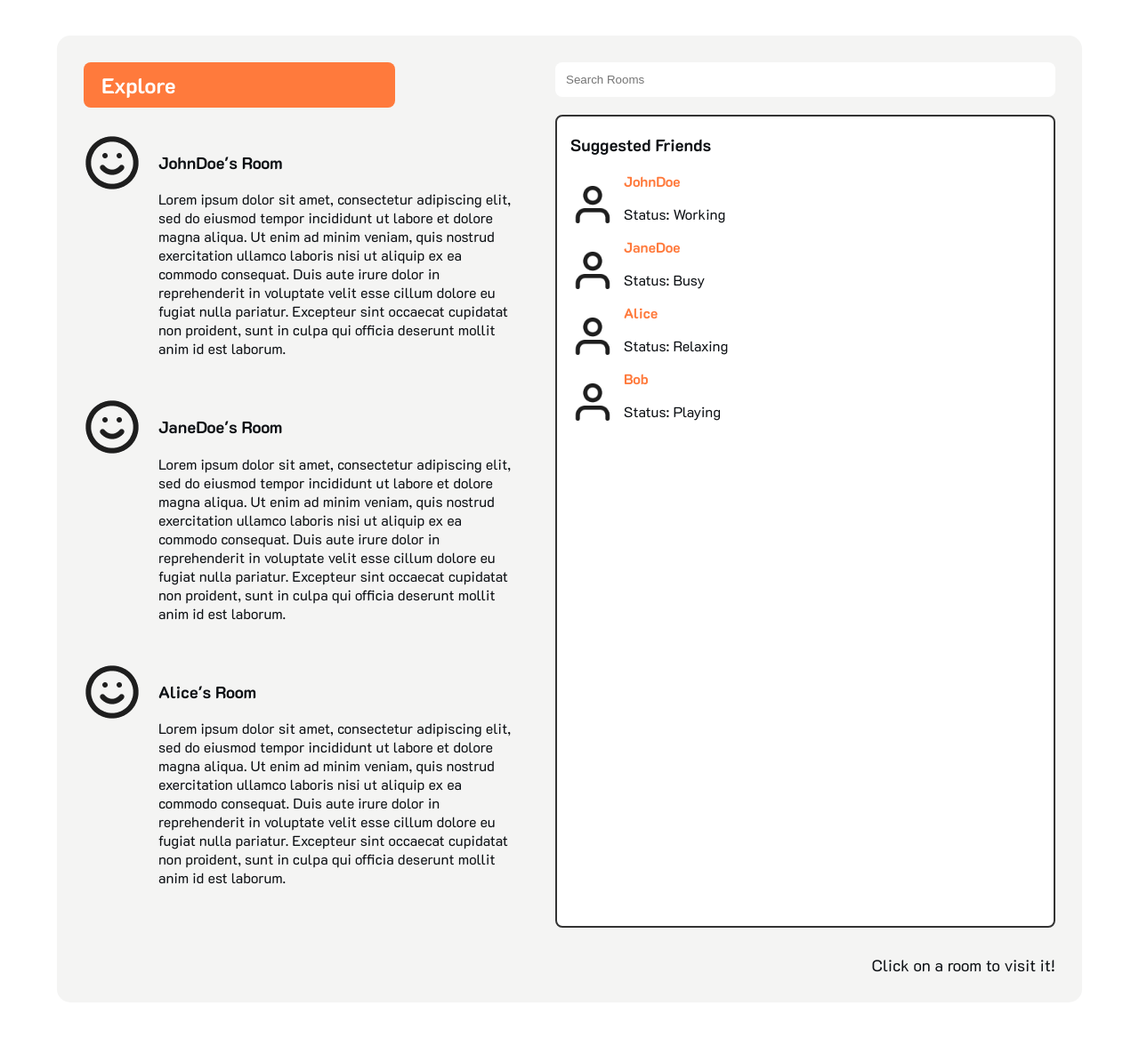
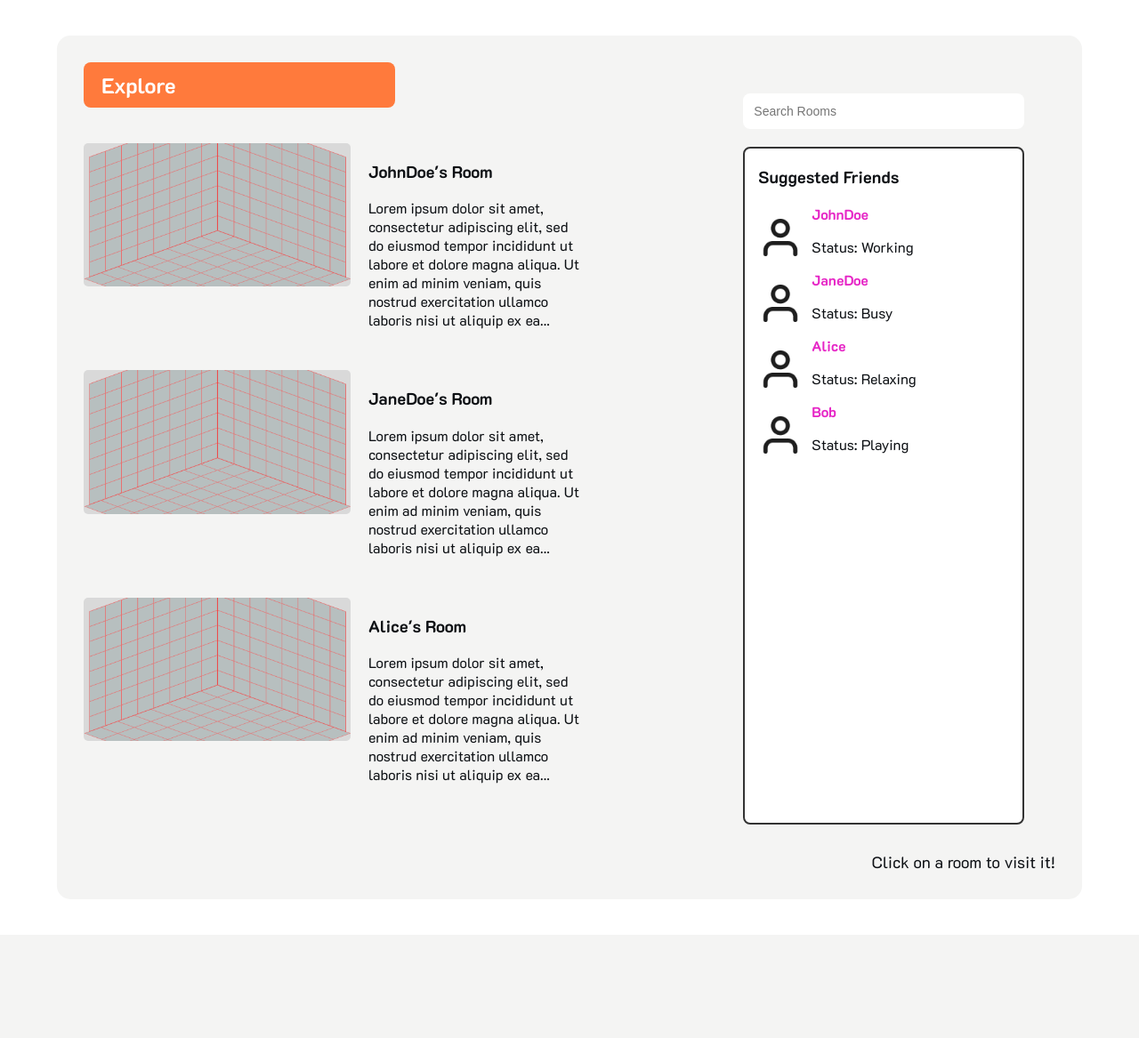
Before and after one commit to dvil-git03/SoftwareSnakes-10-project-CSCE3444, a Django app: template users/templates/explore.html in a window 1280 px wide. Shown: the part 74-1241 px from the top of the page at 89% size. After the commit the page ends 1051 px from the top, so only its background shows below. Run offline with Django 5.2, Linux system fonts and the light colour scheme; the template is opened without the code that fills it, so the values that code supplies are empty.

Commit message:
Updated templates and static files to best match Sprint_3 after Bethany's changes

```diff
--- a/static/css/main.css
+++ b/static/css/main.css
@@ -17,6 +17,7 @@
     --primary-orange: #FF7E42;
     --primary-yellow: #FFB343;
     --primary-teal: #42EAFF;
+    --primary-purple: #E626C6;
 
     /*neutrals*/
     --white: #FFFFFF;
@@ -213,15 +214,12 @@ body {
     background: var(--light-gray);
     border-radius: 15px;
     padding: 30px;
+    min-height: 500px;
 }
 
 .explore-container {
     display: flex;
     gap: 40px;
-}
-
-.explore-left {
-    flex: 2;
 }
 
 .explore-header {
@@ -240,28 +238,34 @@ body {
     display: inline-block;
 }
 
+.explore-left {
+    flex: 2;
+}
+
 .explore-room {
     display: flex;
     gap: 20px;
     margin-bottom: 30px;
     align-items: flex-start;
+    margin-right: 20%;
 }
 
 .explore-room img {
     object-fit: contain;
     width: 300px;
     border-radius: 5px;
-    border: 10px #333
+    border: 10px #333;
+    margin-bottom: 40px;
 }
 
 .explore-room-text {
-    width: 200px;
+    width: 300px;
     word-wrap: break-word;
 }
 
 .explore-room-text h3 {
     margin: 0;
-    color: #ff7a3c;
+    color: var(--primary-orange);
 }
 
 .explore-room-text p {
@@ -276,12 +280,13 @@ body {
 }
 
 .explore-search {
-    /* You shouldn't need to specify such an exact width, but I can't get this to align as I want it to without doing... this. */
-    width: 562px;
+    width: 90%;
     padding: 12px;
     border-radius: 8px;
     border: none;
     margin-bottom: 20px;
+    margin-top: 10%;
+    font-size: 14px;
 }
 
 .explore-friends {
@@ -291,6 +296,7 @@ body {
     padding-top: 0px;
     background: var(--white);
     flex-grow: 1;
+    width: 90%;
     margin-top: 0;
 }
 
@@ -307,7 +313,7 @@ body {
 }
 
 .explore-account-info b {
-    color: #ff7a3c
+    color: var(--primary-purple);
 }
 
 .explore-footer {
--- a/users/templates/explore.html
+++ b/users/templates/explore.html
@@ -24,52 +24,37 @@
 
                 <!-- These spots are placeholders as of right now, since we require proper scripting for the functionality required. -->
                 <div class="explore-room">
-                    <img src="{% static 'images/smily_face.png' %}">
+                    <img src="{% static 'images/room_preview.png' %}">
                     <div class="explore-room-test">
                         <h3>JohnDoe's Room</h3>
                         <p>
                             Lorem ipsum dolor sit amet, consectetur adipiscing elit, sed do eiusmod tempor incididunt ut
                             labore et dolore magna aliqua.
-                            Ut enim ad minim veniam, quis nostrud exercitation ullamco laboris nisi ut aliquip ex ea
-                            commodo consequat.
-                            Duis aute irure dolor in reprehenderit in voluptate velit esse cillum dolore eu fugiat nulla
-                            pariatur.
-                            Excepteur sint occaecat cupidatat non proident, sunt in culpa qui officia deserunt mollit
-                            anim id est laborum.
+                            Ut enim ad minim veniam, quis nostrud exercitation ullamco laboris nisi ut aliquip ex ea...
                         </p>
                     </div>
                 </div>
 
                 <div class="explore-room">
-                    <img src="{% static 'images/smily_face.png' %}">
+                    <img src="{% static 'images/room_preview.png' %}">
                     <div class="explore-room-test">
                         <h3>JaneDoe's Room</h3>
                         <p>
                             Lorem ipsum dolor sit amet, consectetur adipiscing elit, sed do eiusmod tempor incididunt ut
                             labore et dolore magna aliqua.
-                            Ut enim ad minim veniam, quis nostrud exercitation ullamco laboris nisi ut aliquip ex ea
-                            commodo consequat.
-                            Duis aute irure dolor in reprehenderit in voluptate velit esse cillum dolore eu fugiat nulla
-                            pariatur.
-                            Excepteur sint occaecat cupidatat non proident, sunt in culpa qui officia deserunt mollit
-                            anim id est laborum.
+                            Ut enim ad minim veniam, quis nostrud exercitation ullamco laboris nisi ut aliquip ex ea...
                         </p>
                     </div>
                 </div>
 
                 <div class="explore-room">
-                    <img src="{% static 'images/smily_face.png' %}">
+                    <img src="{% static 'images/room_preview.png' %}">
                     <div class="explore-room-test">
                         <h3>Alice's Room</h3>
                         <p>
                             Lorem ipsum dolor sit amet, consectetur adipiscing elit, sed do eiusmod tempor incididunt ut
                             labore et dolore magna aliqua.
-                            Ut enim ad minim veniam, quis nostrud exercitation ullamco laboris nisi ut aliquip ex ea
-                            commodo consequat.
-                            Duis aute irure dolor in reprehenderit in voluptate velit esse cillum dolore eu fugiat nulla
-                            pariatur.
-                            Excepteur sint occaecat cupidatat non proident, sunt in culpa qui officia deserunt mollit
-                            anim id est laborum.
+                            Ut enim ad minim veniam, quis nostrud exercitation ullamco laboris nisi ut aliquip ex ea...
                         </p>
                     </div>
                 </div>
--- a/users/templates/profile.html
+++ b/users/templates/profile.html
@@ -30,7 +30,9 @@
             </aside>
 
             <section class="prof-sett-main">
-                <h1>My Profile</h1>
+                <div class="proff-sett-main">
+                    <h1>My Profile</h1>
+                </div>
 
                 <div class="profile-top">
                     <div class="avatar"></div>
--- a/users/templates/settings.html
+++ b/users/templates/settings.html
@@ -30,7 +30,9 @@
             </aside>
 
             <section class="prof-sett-main">
-                <h1>Privacy Settings</h1>
+                <div class="proff-sett-main">
+                    <h1>Privacy Settings</h1>
+                </div>
                 <div class="settings-group">
                     <p>Hide Room</p>
                     <input type="checkbox">
```
Also changed, not shown: other parts of static/css/main.css (+70 -30 lines), users/templates/friends.html (+17 -10 lines), static/images/room_preview.png (added).
